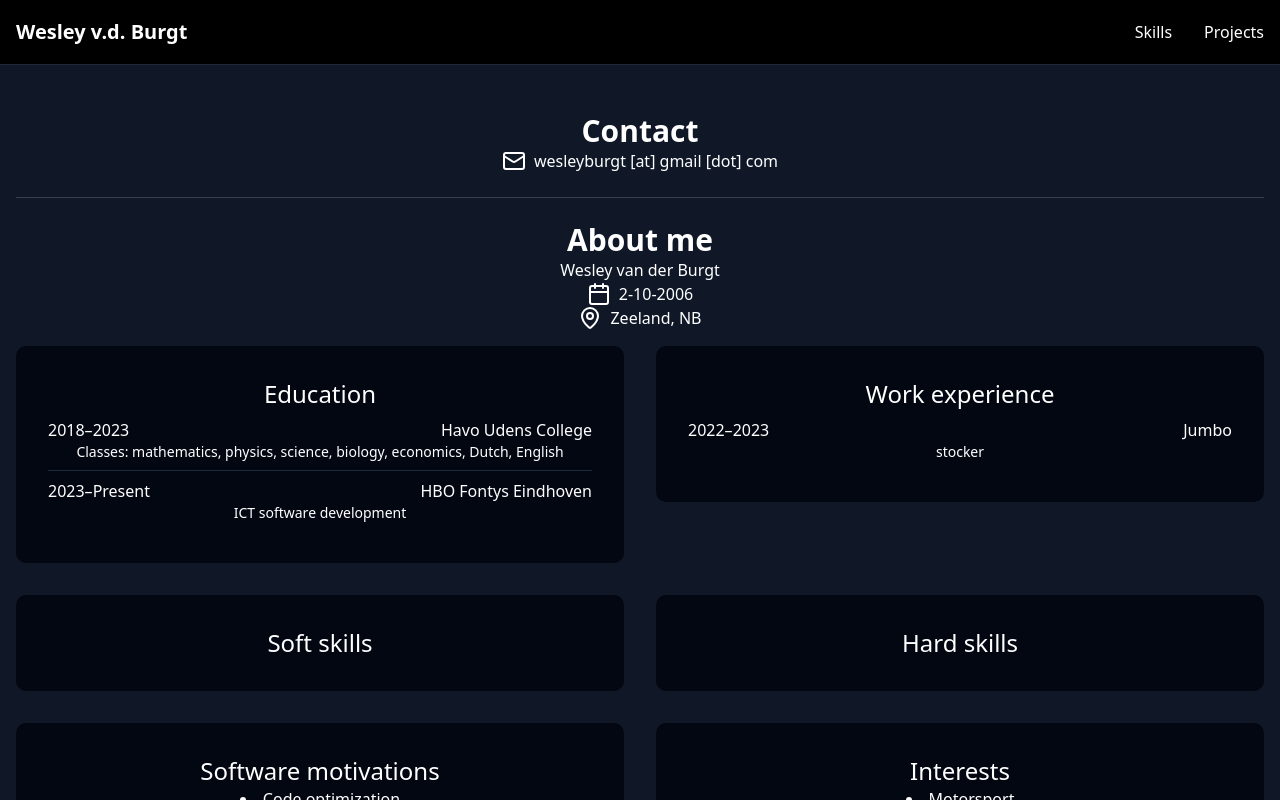
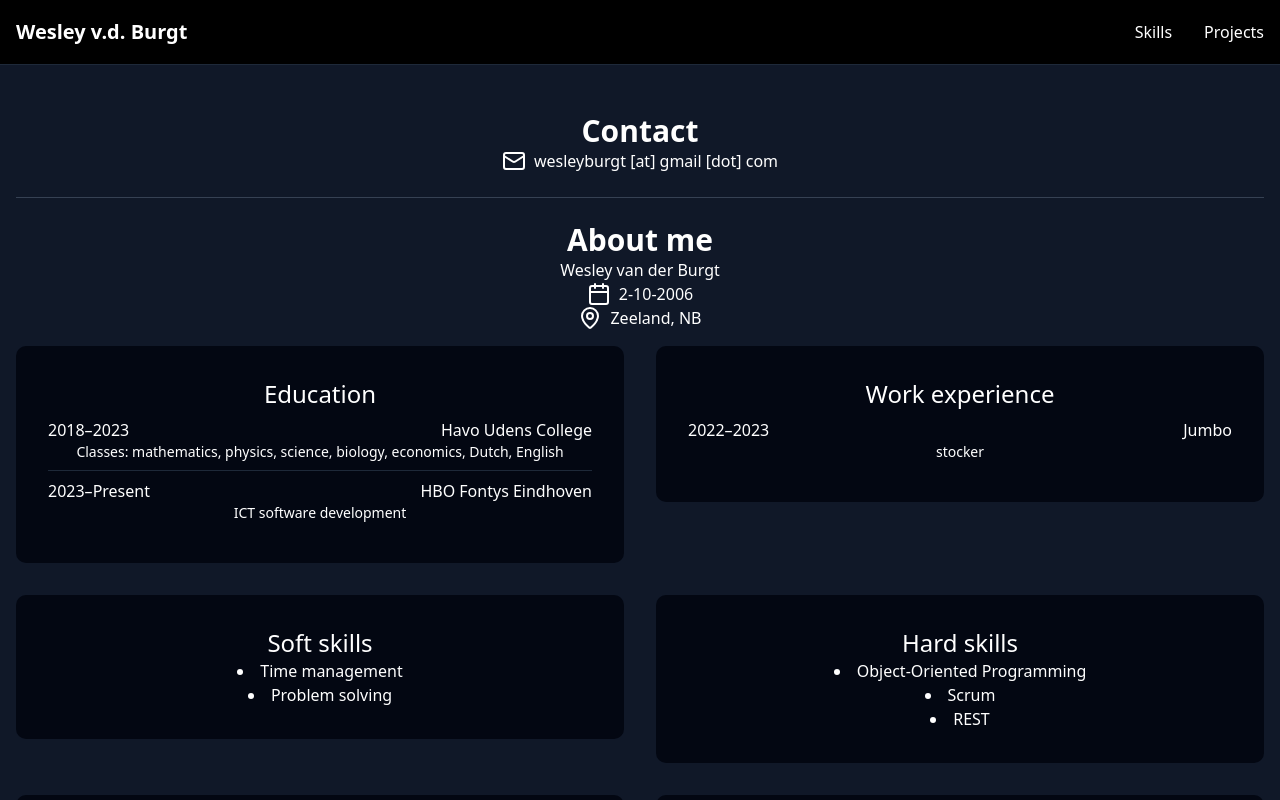
Before and after one commit to WesleyBurgt/cv, a Next.js app: page /cv/ in a window 1280 px wide. Built offline with nearby package versions, Linux system fonts and the light colour scheme.

Commit message:
Added skills

```diff
--- a/src/data/hardSkills.ts
+++ b/src/data/hardSkills.ts
@@ -1,2 +1,5 @@
 export const HardSkillList: string[] = [
+    "Object-Oriented Programming",
+    "Scrum",
+    "REST",
 ]
--- a/src/data/softSkills.ts
+++ b/src/data/softSkills.ts
@@ -1,2 +1,4 @@
 export const SoftSkillList: string[] = [
+    "Time management",
+    "Problem solving",
 ]
```
